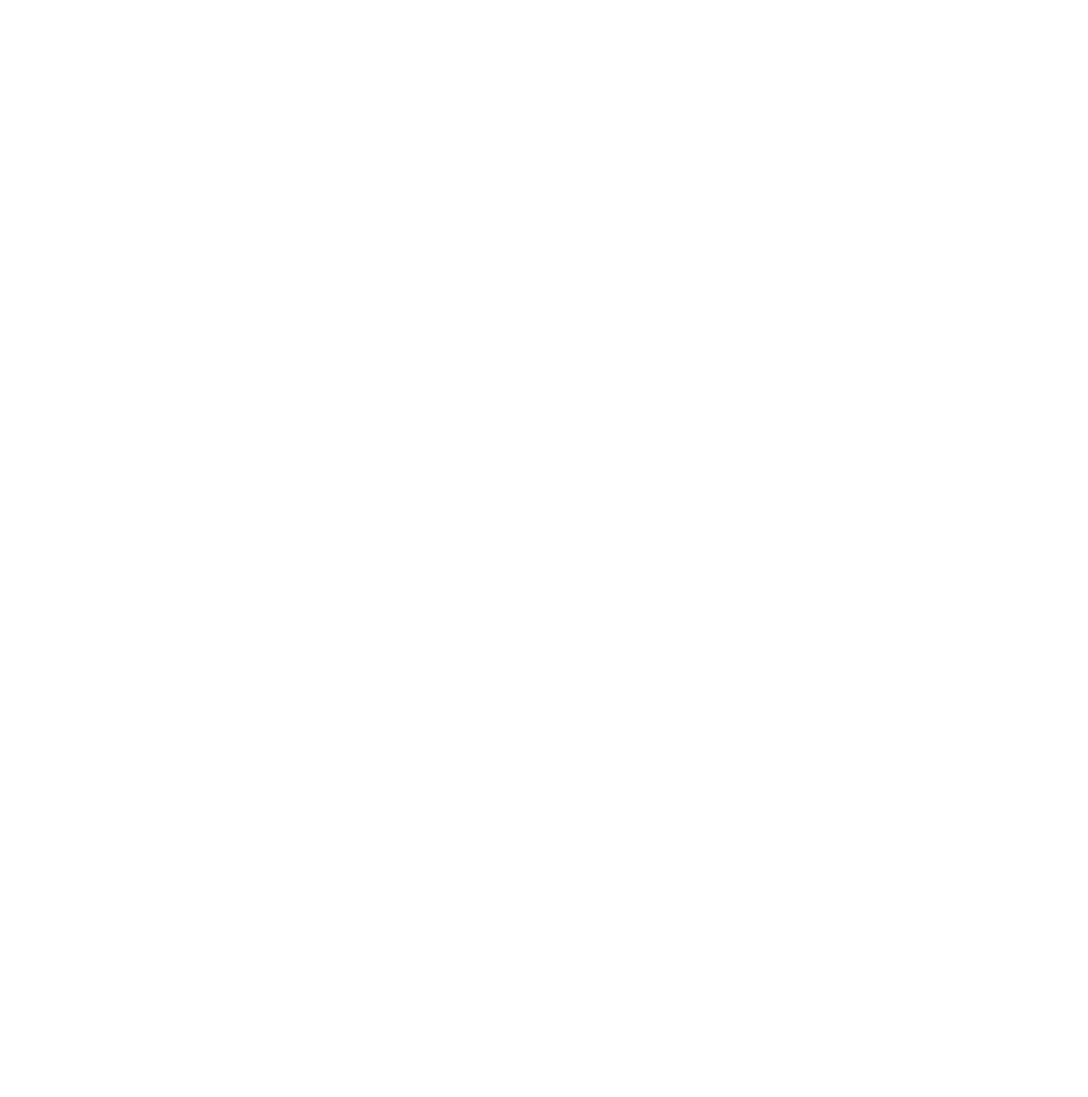
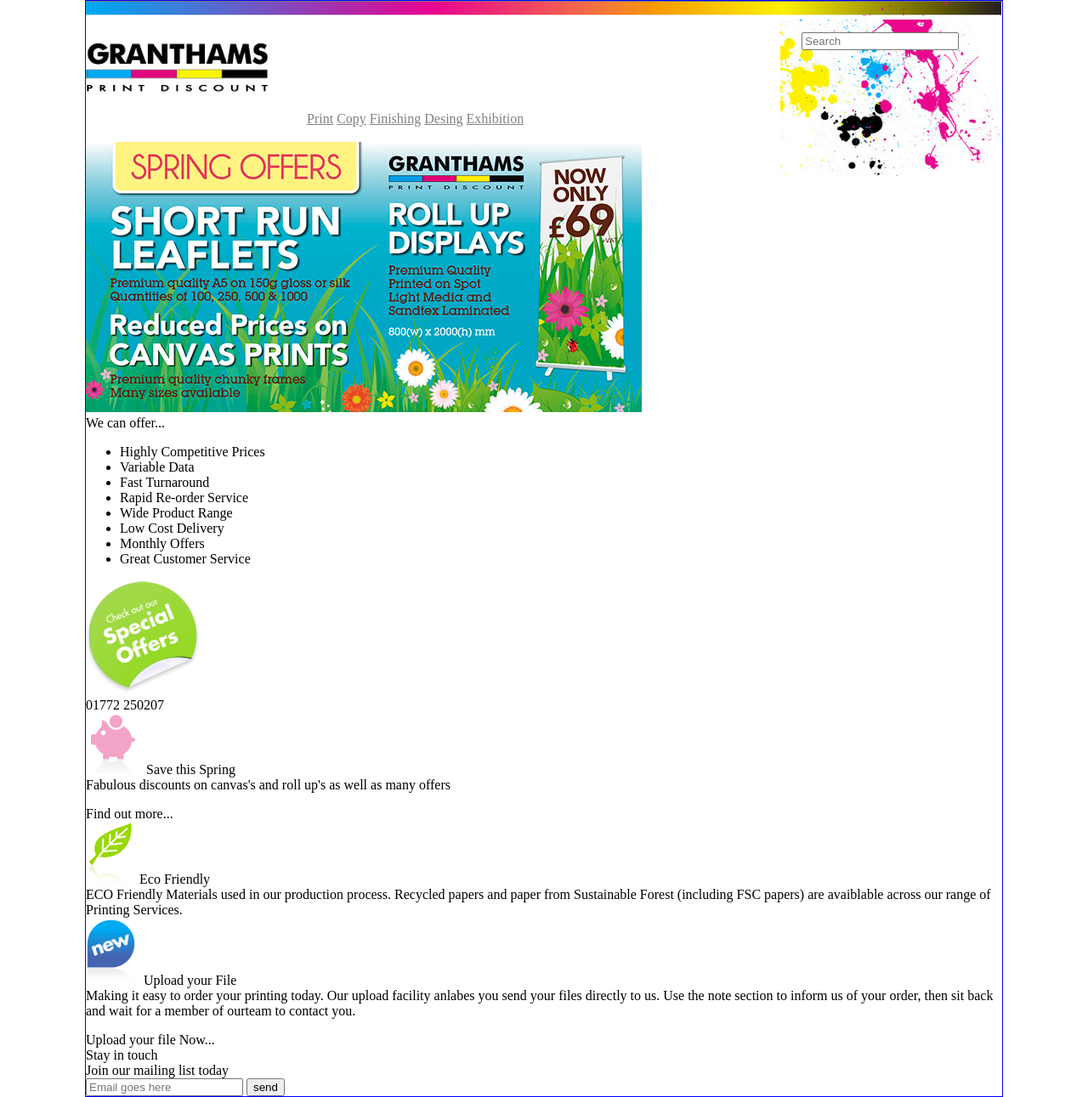
Before and after one commit to PatriciaQuevedo/pw218311, a plain HTML site: page practica02css3/index.html in a window 1280 px wide. Shown: the whole page at 85% size. Before the commit the page ends 800 px from the top, so only its background shows below. Drawn offline with Linux system fonts and the light colour scheme.

Commit message:
Header - terminado

```diff
--- /dev/null
+++ b/practica02css3/CSS/estilos.css
@@ -0,0 +1,37 @@
+body{
+	border: 1px solid blue;
+	font-size: 16px; /*1em*/
+
+	margin: 0px auto;
+	/*Requerimiento del cliente*/
+	max-width: 1078px;
+	min-width: 1078px;
+}
+
+header input{
+
+float: right;
+margin-right: -210px;
+margin-top: 15px;
+position: relative;
+}
+header nav{
+	margin-left: 220px;
+	/*text-align:center;*/
+}
+
+header nav ul li{
+ color: gray;
+ display: inline-block;
+ font-size: 1.8em
+ margin-right: 15px;
+ text-decoration: underline;
+ padding-bottom: 2px;
+}
+#granthams{
+	margin-top: 25px;
+	margin-left: 25px:
+}
+#paint{
+	float: right;
+}
--- a/practica02css3/index.html
+++ b/practica02css3/index.html
@@ -3,8 +3,93 @@
 <head>
 	<meta charset="UTF-8">
 	<title>Practica 02 CSS3 + HTML5</title>
+	<link rel="stylesheet" href="css/estilos.css">
 </head>
 <body>
+	<header>
+		<img src="img/banner.png" alt="Banner">
+		<img src="img/granthams.png" id="granthams" alt="Granthams">
+		<img src="img/paint.png" id="paint" alt="Paint">
+		<input type="search" placeholder="Search">
+		<nav>
+			<ul>
+				<li>Print</li>
+				<li>Copy</li>
+				<li>Finishing</li>
+				<li>Desing</li>
+				<li>Exhibition</li>
+			</ul>
+		</nav>
+	</header>
+	<section id="primerSeccion">
+		<article id="seccion01art01">
+			<img src="img/slide.jpg" alt="Slide">
+		</article>
+		<article id="seccion01art02">
+			<span class="colorrosa letragrande nito">We can offer...</span>
+			<ul>
+				<li>Highly Competitive Prices</li>
+				<li>Variable Data</li>
+				<li>Fast Turnaround</li>
+				<li>Rapid Re-order Service</li>
+				<li>Wide Product Range</li>
+				<li>Low Cost Delivery</li>
+				<li>Monthly Offers</li>
+				<li>Great Customer Service</li>
+			</ul>
+		</article>
+		<img src="img/bg_offer.png" alt="Offer" id="bgoffer">
+	</section>
+	<section id="segundaSeccion">
+		<article >
+			<span class="colorrosa letramediana nito">
+				01772 250207
+			</span>
+		</article>
+	</section>
+	<section id="terceraSeccion">
+		<article>
+			<img src="img/cerdito.png" alt="Cerdito">
+			<span class="colorrosa letracomun nito">
+			Save this Spring
+		    </span>
+			<br>
+			Fabulous discounts on canvas's and roll up's as well as many offers
+			<p></p>
+			<span class="colorrosa nito">
+			Find out more...
+		   </span>
+		</article>
+		<article>
+			<img src="img/hoja.png" alt="Hoja">
+			<span class="colorverde letracomun nito">
+			Eco Friendly
+		    </span>
+			<br>
+			ECO Friendly Materials used in our production process. Recycled papers and paper from Sustainable Forest (including FSC papers) are avaiblable across our range of Printing Services.
+		</article>
+		<article>
+			<img src="img/new.png" alt="New">
+			<span class="colorazul letracomun nito">
+			Upload your File
+		    </span>
+			<br>
+			Making it easy to order your printing today. Our upload facility anlabes you send your files directly to us. Use the note section to inform us of your order, then sit back and wait for a member of ourteam to contact you.
+			<p></p>
+			<span class="colorazul">
+			Upload your file Now...
+		    </span>
 
+		</article>
+		<article>
+			<span class="colorrosa letramediana">
+			Stay in touch
+		    </span>
+			<br>
+			Join our mailing list today <br>
+			<input type="email" placeholder="Email goes here">
+			<input type="button" value="send">
+		</article>
+	</section>
 </body>
 </html>
```
